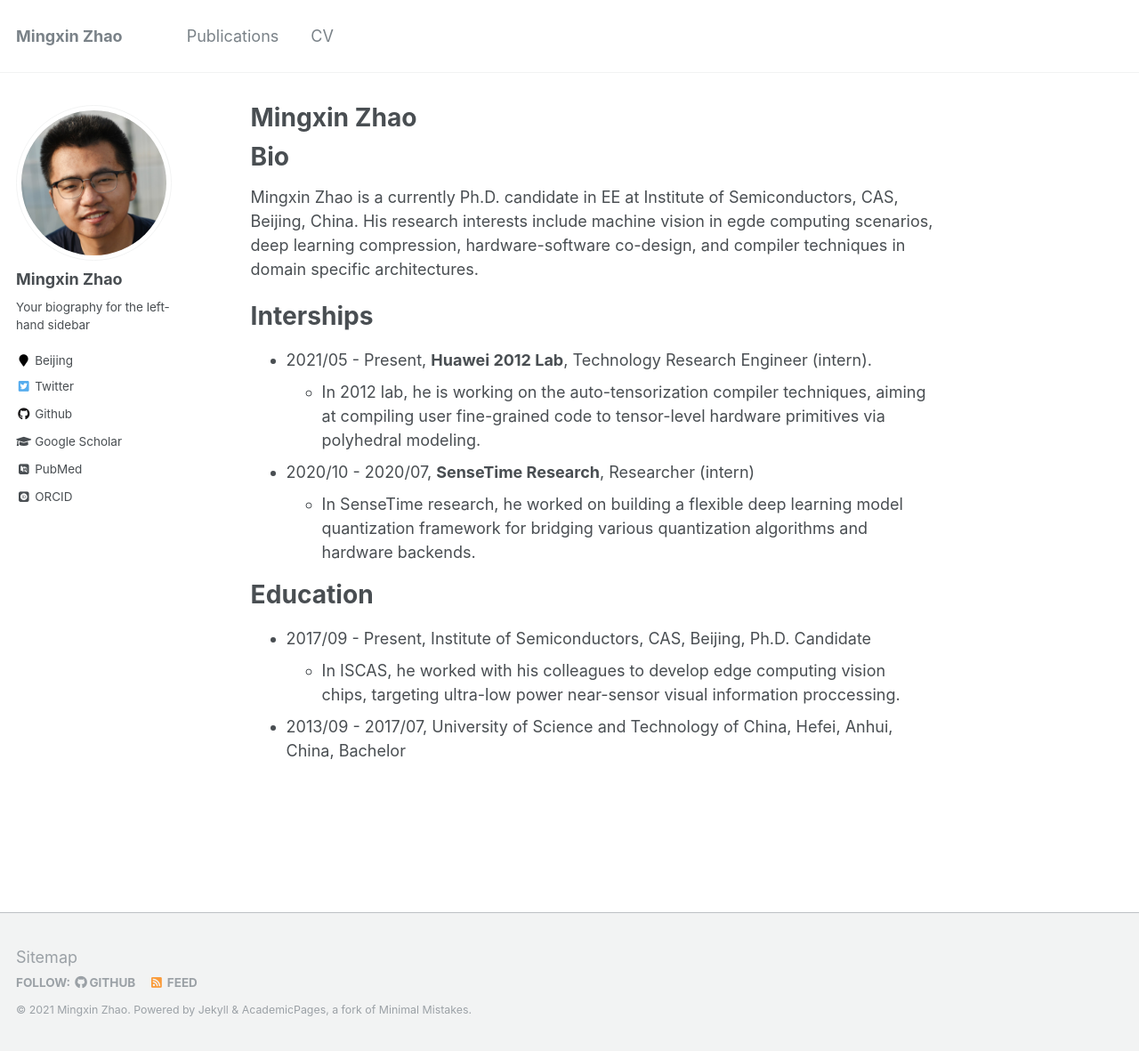
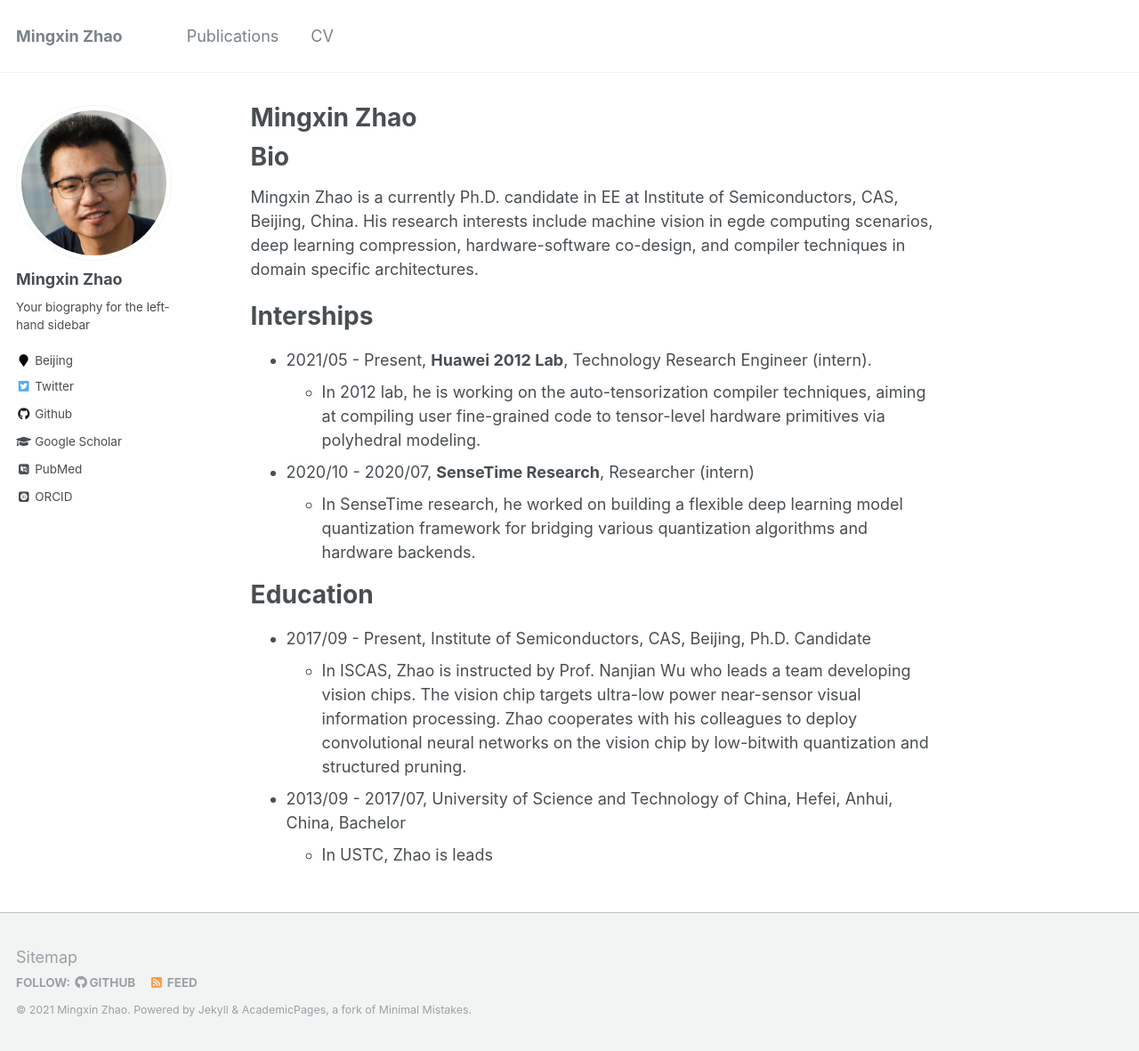
Before and after one commit to JackGittes/JackGittes.github.io, a Jekyll site: the page built from _pages/about.md, in a window 1280 px wide and 1181 px high. Shown: the whole window at 89% size. Built offline with Jekyll 4.4.1, drawn with Linux system fonts in a browser that asks for light colours; some web fonts are replaced.

Commit message:
Update: resume

```diff
--- a/_pages/about.md
+++ b/_pages/about.md
@@ -22,6 +22,7 @@ Interships
 Education
 ======
 - 2017/09 - Present, Institute of Semiconductors, CAS, Beijing, Ph.D. Candidate
-  - In ISCAS, he worked with his colleagues to develop edge computing vision chips, targeting ultra-low power near-sensor visual information proccessing.
+  - In ISCAS, Zhao is instructed by Prof. Nanjian Wu who leads a team developing vision chips. The vision chip targets ultra-low power near-sensor visual information processing. Zhao cooperates with his colleagues to deploy convolutional neural networks on the vision chip by low-bitwith quantization and structured pruning.
 
 - 2013/09 - 2017/07, University of Science and Technology of China, Hefei, Anhui, China, Bachelor
+  - In USTC, Zhao is leads
```
